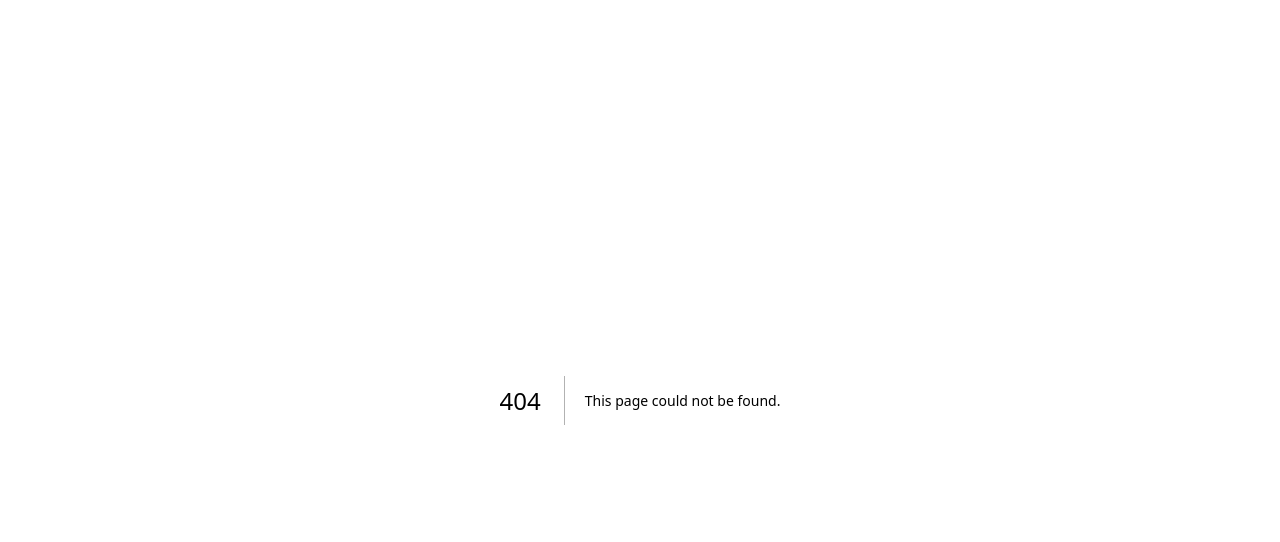
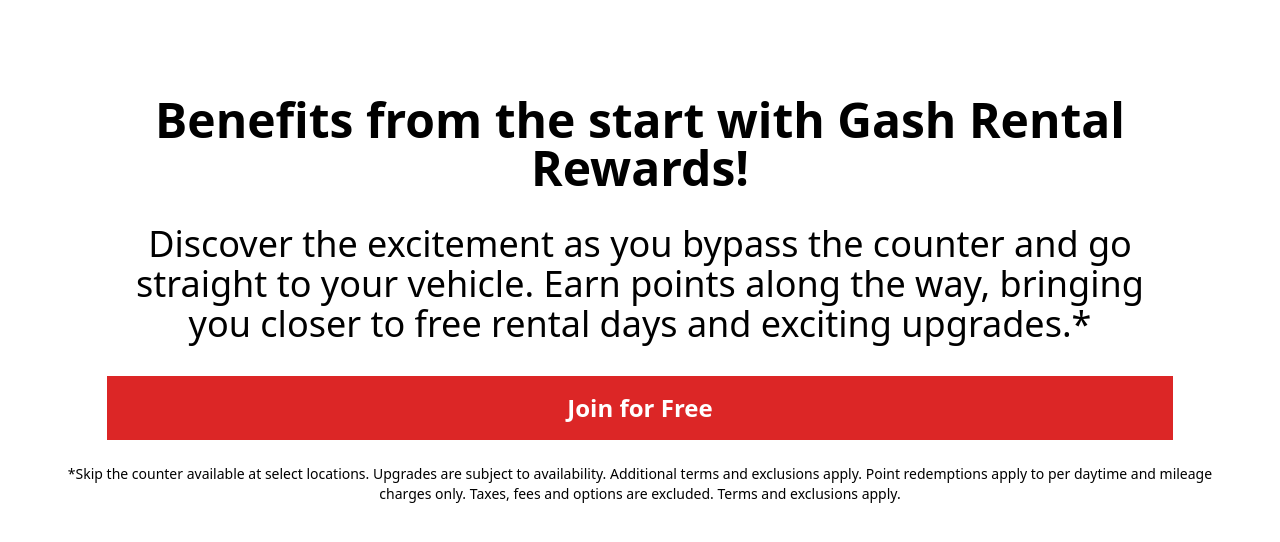
Before and after one commit to Peterson-Jacob/gsr, a Next.js app: page /components/rewards-section in a window 1280 px wide. Before the commit this address had no page. Shown: the top 542 px of the page. Built offline with nearby package versions, Linux system fonts and the light colour scheme.

Commit message:
Create rewards-section.jsx

```diff
--- /dev/null
+++ b/pages/components/rewards-section.jsx
@@ -0,0 +1,26 @@
+
+
+
+export default function Rewards(){
+
+    return(
+        <>
+            <div className="">
+                <h1 className="w-10/12 mt-24 mb-8 mx-auto text-center text-black text-5xl font-bold rewardHeader">Benefits from the start with Gash Rental Rewards!</h1>
+
+                <p className="w-10/12 my-8 mx-auto text-4xl text-center font-light  rewardAction">
+                Discover the excitement as you bypass the counter and go straight to your vehicle.
+                 Earn points along the way, bringing you closer to free rental days and exciting upgrades.* </p>
+
+                <div className="w-10/12 py-4 my-6 mx-auto bg-red-600 ">
+                    <p className="text-center text-white text-2xl font-bold">Join for Free</p>
+                </div>
+
+                <p className="w-11/12 mt-0 mb-24 mx-auto text-center text-sm ">
+                    *Skip the counter available at select locations. Upgrades are subject to availability. Additional terms
+                    and exclusions apply. Point redemptions apply to per daytime and mileage charges only. Taxes, fees and
+                    options are excluded. Terms and exclusions apply.</p>
+            </div>
+        </>
+    )
+}
```
